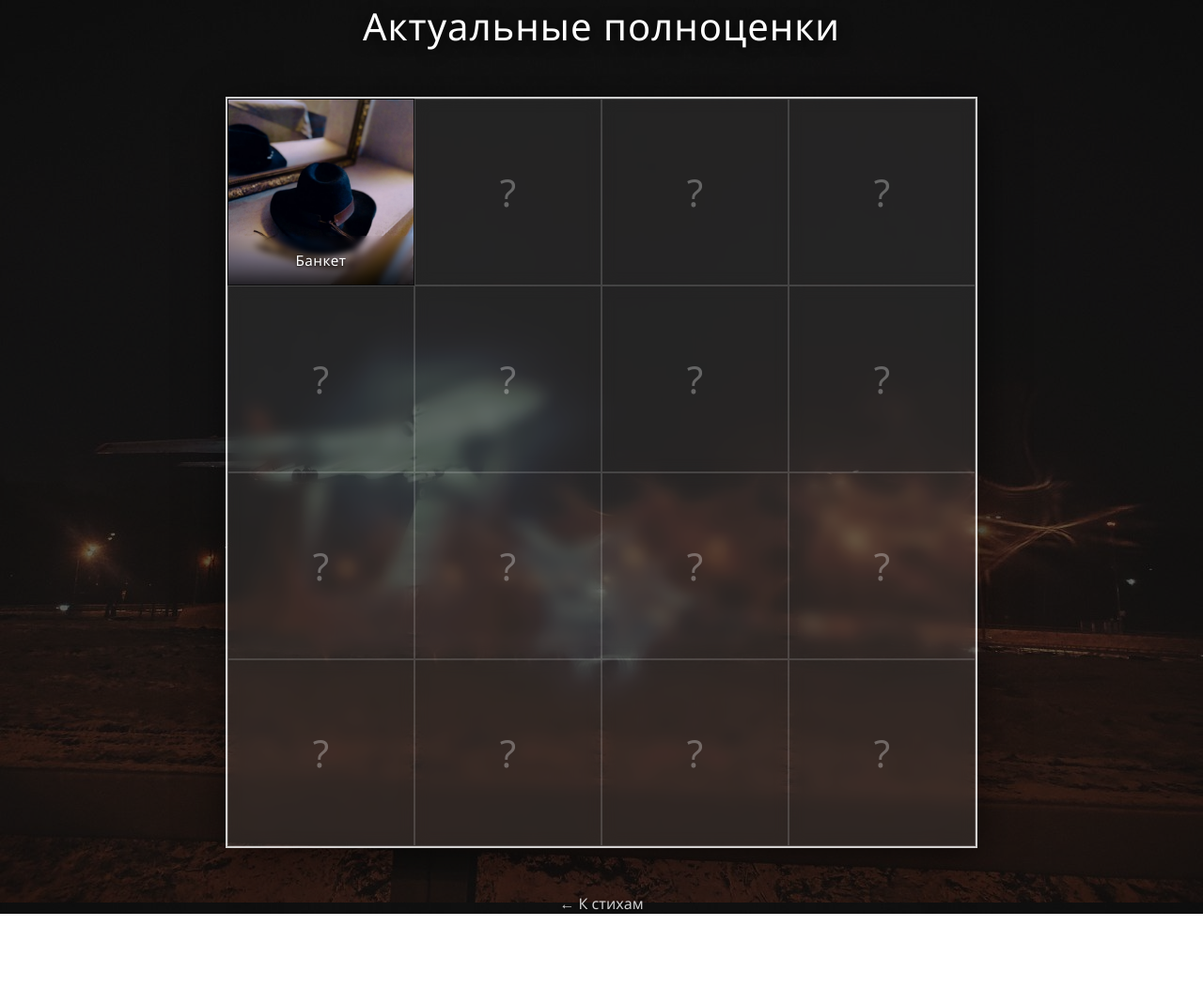
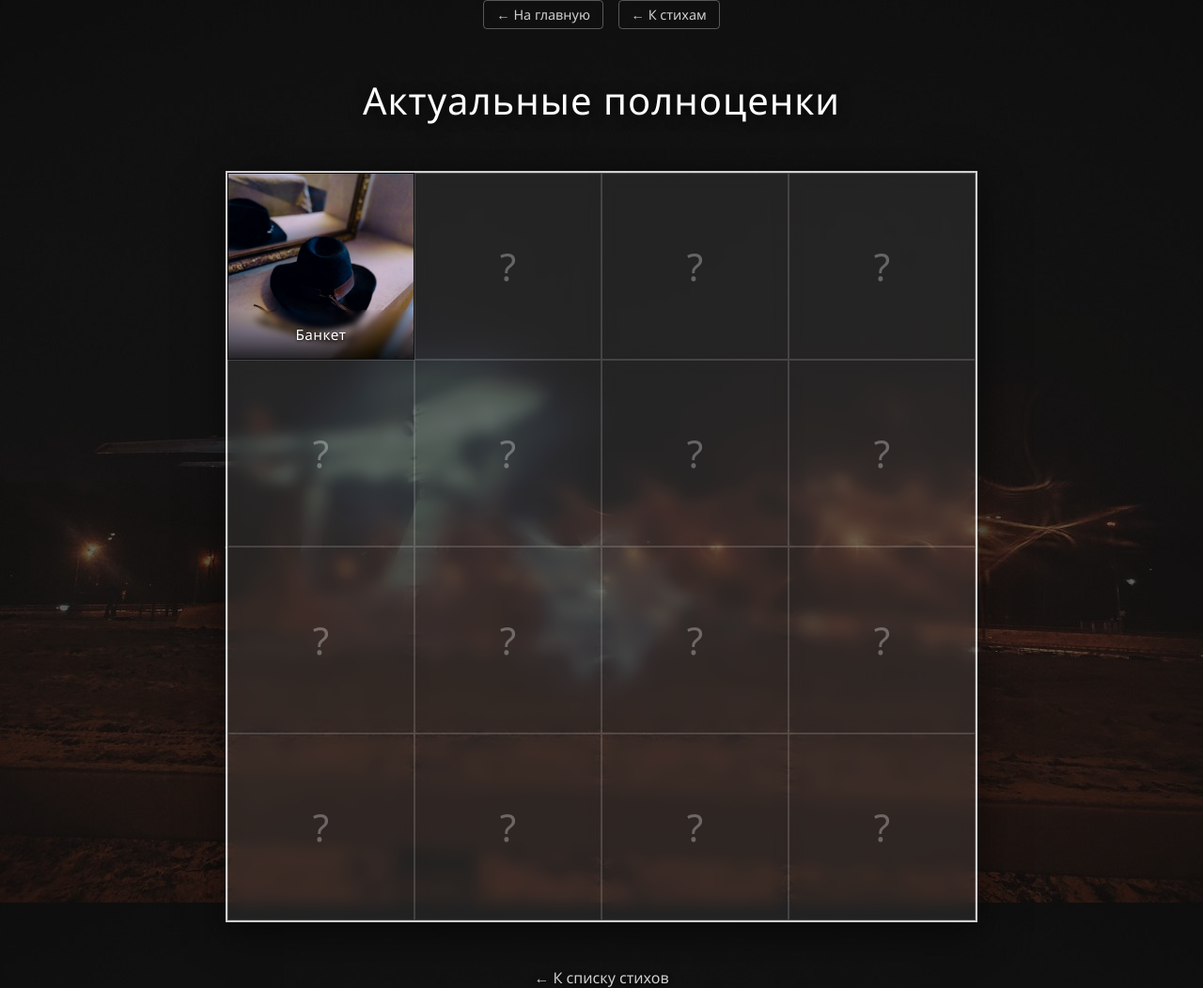
Before and after one commit to dariaternovskaia/Umoral, an Astro site: page /Umoral/content/creativity/poems/current-full in a window 1280 px wide. Shown: the whole page at 94% size. Before the commit the page ends 973 px from the top, so only its background shows below. Built offline with nearby package versions, Linux system fonts and the light colour scheme; Astro itself is replaced by a stand-in of ours.

Commit message:
Added navigation to current-full page

```diff
--- a/src/pages/content/creativity/poems/current-full/index.astro
+++ b/src/pages/content/creativity/poems/current-full/index.astro
@@ -38,8 +38,16 @@ for (let i = 0; i < totalCells; i++) {
         background-attachment: fixed;
         background-repeat: no-repeat;
         min-height: 100vh;
-        padding: 3rem 2rem;
+        padding: 5rem 2rem 3rem 2rem;
       }
+
+      .nav { display: flex; justify-content: center; gap: 1rem; margin-bottom: 3rem; }
+      .nav a {
+        color: rgba(255,255,255,0.8); text-decoration: none; font-size: 0.9rem;
+        padding: 0.3rem 0.8rem; border: 1px solid rgba(255,255,255,0.3); border-radius: 4px;
+        transition: all 0.2s; backdrop-filter: blur(5px);
+      }
+      .nav a:hover { color: #fff; border-color: #fff; background: rgba(255,255,255,0.1); }
 
       h1 {
         text-align: center;
@@ -144,6 +152,11 @@ for (let i = 0; i < totalCells; i++) {
     </style>
   </head>
   <body>
+    <nav class="nav">
+      <a href="/Umoral/">← На главную</a>
+      <a href="/Umoral/content/creativity/poems/">← К стихам</a>
+    </nav>
+
     <h1>Актуальные полноценки</h1>
 
     <div class="grid">
@@ -165,6 +178,6 @@ for (let i = 0; i < totalCells; i++) {
       })}
     </div>
 
-    <a href="/Umoral/content/creativity/poems/" class="back-link">← К стихам</a>
+    <a href="/Umoral/content/creativity/poems/" class="back-link">← К списку стихов</a>
   </body>
 </html>
```
